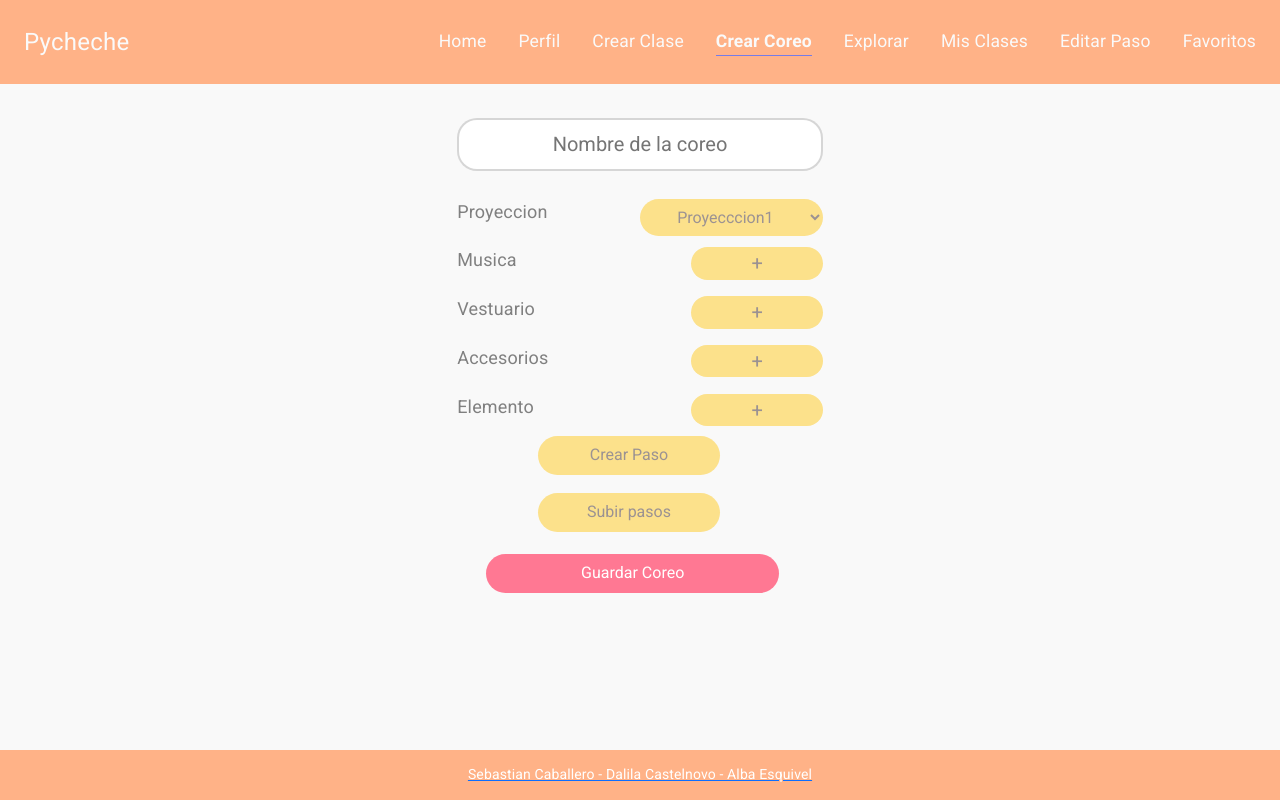
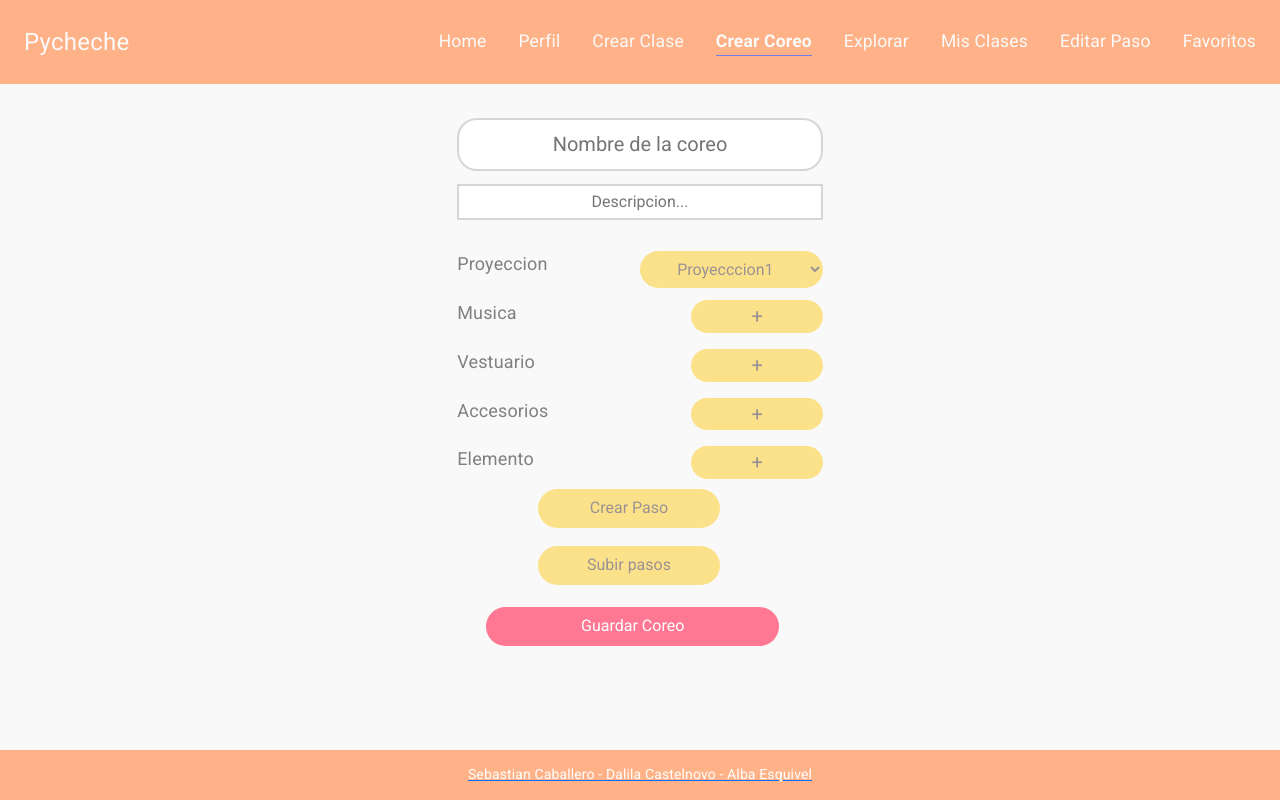
Before and after one commit to SoyReni/Pycheche-2021, a Next.js app: page /crearCoreo in a window 1280 px wide. Built offline with nearby package versions, Linux system fonts and the light colour scheme.

Commit message:
Campo descripcion
Se agrego un nuevo campo

```diff
--- a/pages/crearCoreo.js
+++ b/pages/crearCoreo.js
@@ -59,6 +59,7 @@ const CrearCoreo = () => {
           <Formik
             initialValues={{
               name: '',
+              description: '',
               projection: '',
               musica: '',
               vestuario: '',
@@ -72,6 +73,7 @@ const CrearCoreo = () => {
               const coreo = {
                 //  id : localStorage.length+1,
                 name: valores.nombre,
+                description: valores.descripcion,
                 projection: valores.proyeccion,
                 musica: valores.input_musica,
                 vestuario: valores.input_vestuario,
@@ -97,6 +99,16 @@ const CrearCoreo = () => {
                     className={estilos.cabecera}
                   />
                 </div>
+                <div >
+                  <Field
+                    type="text"
+                    id="descripcion"
+                    name="descripcion"
+                    placeholder="Descripcion..."
+                    className={estilos.descripcion}
+                  />
+                </div>
+
 
                 <div className={estilos.cuadro}>
                   <label htmlFor="proyeccion" className={estilos.subtitulo}>Proyeccion</label>
--- a/styles/Crear_coreo.module.css
+++ b/styles/Crear_coreo.module.css
@@ -104,6 +104,16 @@
 	color: white;
 }
 
+.descripcion{
+	border: 2px  solid  rgba(0, 0, 0, 0.16);
+	text-align: center;
+	width: 100%;
+	font-size: 16px;
+	padding: 5px;
+	margin-bottom: 8px;
+	margin-top: 8px;
+}
+
 
 
 /*hovers*/
```
Also changed, not shown: pages/crearClase.js (+12 -0 lines).
